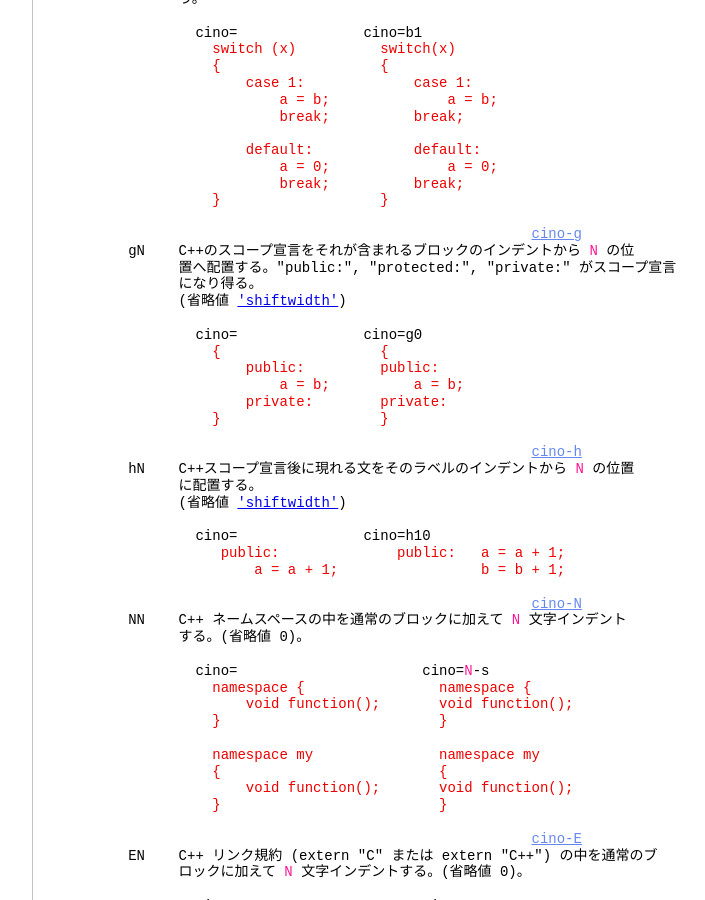
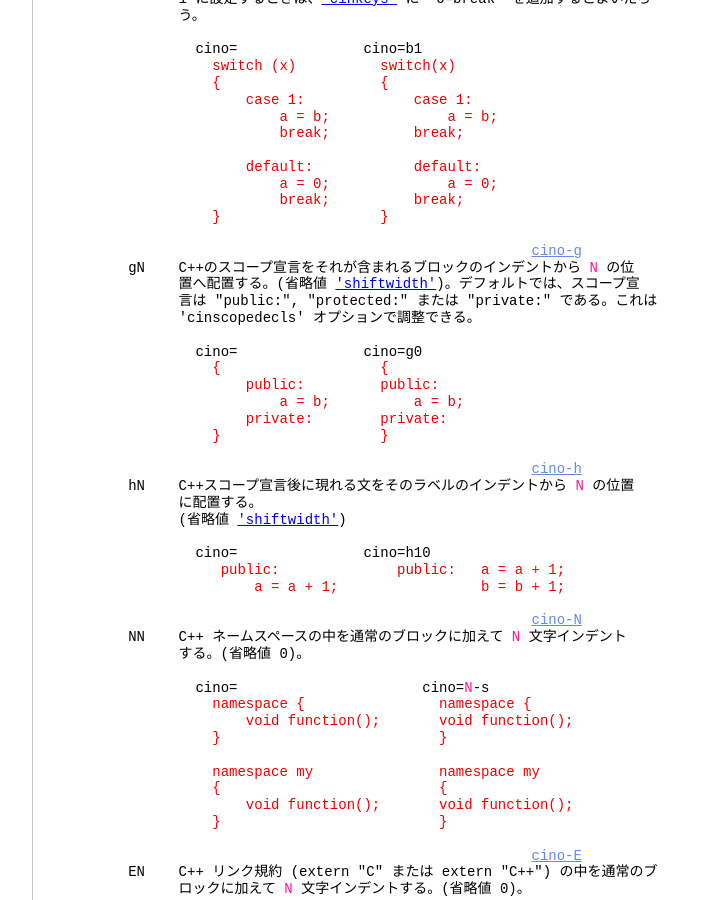
Before and after one commit to vim-jp/vimdoc-ja, a Jekyll site: the page built from indent.html, in a window 1280 px wide and 900 px high, scrolled down 4945 px. Shown: the whole window, without its empty margins (340-1045 px from the left). Built offline with Jekyll 4.4.1, drawn with Linux system fonts in a browser that asks for light colours; nearby versions of some CDN libraries; comment, search, counter and statistics services are not loaded; some of the changed text lies outside the part shown.

Commit message:
Generated by GitHub workflow 2346333227
https://github.com/vim-jp/vimdoc-ja-working/actions/runs/2346333227

```diff
--- a/indent.html
+++ b/indent.html
@@ -3,7 +3,7 @@ layout: vimdoc
 helpname: 'indent'
 ---
 <div id='vimCodeElement'>
-<a class="Constant" href="indent.html" name="indent.txt">indent.txt</a>&nbsp;&nbsp;&nbsp;&nbsp;For&nbsp;<span class="Identifier">Vim バージョン 8.2.</span>&nbsp;&nbsp;Last change: 2022 Jan 31<br>
+<a class="Constant" href="indent.html" name="indent.txt">indent.txt</a>&nbsp;&nbsp;&nbsp;&nbsp;For&nbsp;<span class="Identifier">Vim バージョン 8.2.</span>&nbsp;&nbsp;Last change: 2022 Apr 07<br>
 <br>
 <br>
 &nbsp;&nbsp;&nbsp;&nbsp;&nbsp;&nbsp;&nbsp;&nbsp;&nbsp;&nbsp;&nbsp;&nbsp;&nbsp;&nbsp;&nbsp;&nbsp;<span class="Identifier">VIMリファレンスマニュアル&nbsp;&nbsp;&nbsp;&nbsp;by Bram Moolenaar</span><br>
@@ -46,11 +46,12 @@ VimにはCスタイルの言語を自動的にインデントするためのオ
 レベル関数が第1桁が '{' で始まっていることである。そうなっていないと宣言との区<br>
 別が困難である。<br>
 <br>
-Cのインデントはこの4つのオプションで制御されている:<br>
+Cのインデントはこの5つのオプションで制御されている:<br>
 <a class="Type" href="options.html#'cindent'">'cindent'</a>&nbsp;&nbsp;&nbsp;&nbsp;&nbsp;&nbsp; Cの自動インデントを有効化する。<br>
 <a class="Type" href="options.html#'cinkeys'">'cinkeys'</a>&nbsp;&nbsp;&nbsp;&nbsp;&nbsp;&nbsp; 再インデントの引金となる挿入モードでのキーを指定する。<br>
 <a class="Type" href="options.html#'cinoptions'">'cinoptions'</a>&nbsp;&nbsp;&nbsp;&nbsp;好みのインデントスタイルを設定する。<br>
 <a class="Type" href="options.html#'cinwords'">'cinwords'</a>&nbsp;&nbsp;&nbsp;&nbsp;&nbsp;&nbsp;次の行から特別なインデントを開始するキーワードを定義する。<br>
+<span class="MissingTag">'cinscopedecls'</span>&nbsp;C++ スコープ宣言として認識される文字列を定義する。<br>
 <br>
 オプション&nbsp;<a class="Type" href="options.html#'lisp'">'lisp'</a>&nbsp;がオフで&nbsp;<a class="Type" href="options.html#'equalprg'">'equalprg'</a>&nbsp;が空ならば、オペレータ &quot;=&quot; は外部プログ<br>
 ラムではなくVimの内蔵アルゴリズムを使用してインデントを行う。<br>
@@ -300,9 +301,9 @@ Enterを押す度ではなくemacsのようにTabキーを押した時にだけ
 <br>
 &nbsp;&nbsp;&nbsp;&nbsp;&nbsp;&nbsp;&nbsp;&nbsp;&nbsp;&nbsp;&nbsp;&nbsp;&nbsp;&nbsp;&nbsp;&nbsp;&nbsp;&nbsp;&nbsp;&nbsp;&nbsp;&nbsp;&nbsp;&nbsp;&nbsp;&nbsp;&nbsp;&nbsp;&nbsp;&nbsp;&nbsp;&nbsp;&nbsp;&nbsp;&nbsp;&nbsp;&nbsp;&nbsp;&nbsp;&nbsp;&nbsp;&nbsp;&nbsp;&nbsp;&nbsp;&nbsp;&nbsp;&nbsp;&nbsp;&nbsp;&nbsp;&nbsp;&nbsp;&nbsp;&nbsp;&nbsp;<a class="Constant" href="indent.html#cino-g" name="cino-g">cino-g</a><br>
 &nbsp;&nbsp;&nbsp;&nbsp;&nbsp;&nbsp;&nbsp;&nbsp;gN&nbsp;&nbsp;&nbsp;&nbsp;C++のスコープ宣言をそれが含まれるブロックのインデントから&nbsp;<span class="Special">N</span>&nbsp;の位<br>
-&nbsp;&nbsp;&nbsp;&nbsp;&nbsp;&nbsp;&nbsp;&nbsp;&nbsp;&nbsp;&nbsp;&nbsp;&nbsp;&nbsp;置へ配置する。&quot;public:&quot;, &quot;protected:&quot;, &quot;private:&quot; がスコープ宣言<br>
-&nbsp;&nbsp;&nbsp;&nbsp;&nbsp;&nbsp;&nbsp;&nbsp;&nbsp;&nbsp;&nbsp;&nbsp;&nbsp;&nbsp;になり得る。<br>
-&nbsp;&nbsp;&nbsp;&nbsp;&nbsp;&nbsp;&nbsp;&nbsp;&nbsp;&nbsp;&nbsp;&nbsp;&nbsp;&nbsp;(省略値&nbsp;<a class="Type" href="options.html#'shiftwidth'">'shiftwidth'</a>)<br>
+&nbsp;&nbsp;&nbsp;&nbsp;&nbsp;&nbsp;&nbsp;&nbsp;&nbsp;&nbsp;&nbsp;&nbsp;&nbsp;&nbsp;置へ配置する。(省略値&nbsp;<a class="Type" href="options.html#'shiftwidth'">'shiftwidth'</a>)。デフォルトでは、スコープ宣<br>
+&nbsp;&nbsp;&nbsp;&nbsp;&nbsp;&nbsp;&nbsp;&nbsp;&nbsp;&nbsp;&nbsp;&nbsp;&nbsp;&nbsp;言は &quot;public:&quot;, &quot;protected:&quot; または &quot;private:&quot; である。これは<br>
+&nbsp;&nbsp;&nbsp;&nbsp;&nbsp;&nbsp;&nbsp;&nbsp;&nbsp;&nbsp;&nbsp;&nbsp;&nbsp;&nbsp;<span class="MissingTag">'cinscopedecls'</span>&nbsp;オプションで調整できる。<br>
 <br>
 &nbsp;&nbsp;&nbsp;&nbsp;&nbsp;&nbsp;&nbsp;&nbsp;&nbsp;&nbsp;&nbsp;&nbsp;&nbsp;&nbsp;&nbsp;&nbsp;cino=&nbsp;&nbsp;&nbsp;&nbsp;&nbsp;&nbsp;&nbsp;&nbsp;&nbsp;&nbsp;&nbsp;&nbsp;&nbsp;&nbsp; cino=g0<br>
 <div class="helpExample">&nbsp;&nbsp;&nbsp;&nbsp;&nbsp;&nbsp;&nbsp;&nbsp;&nbsp;&nbsp;&nbsp;&nbsp;&nbsp;&nbsp;&nbsp;&nbsp;&nbsp;&nbsp;{&nbsp;&nbsp;&nbsp;&nbsp;&nbsp;&nbsp;&nbsp;&nbsp;&nbsp;&nbsp;&nbsp;&nbsp;&nbsp;&nbsp;&nbsp;&nbsp;&nbsp;&nbsp; {<br>
```
Also changed, not shown: popup.html (+7 -1 lines).
